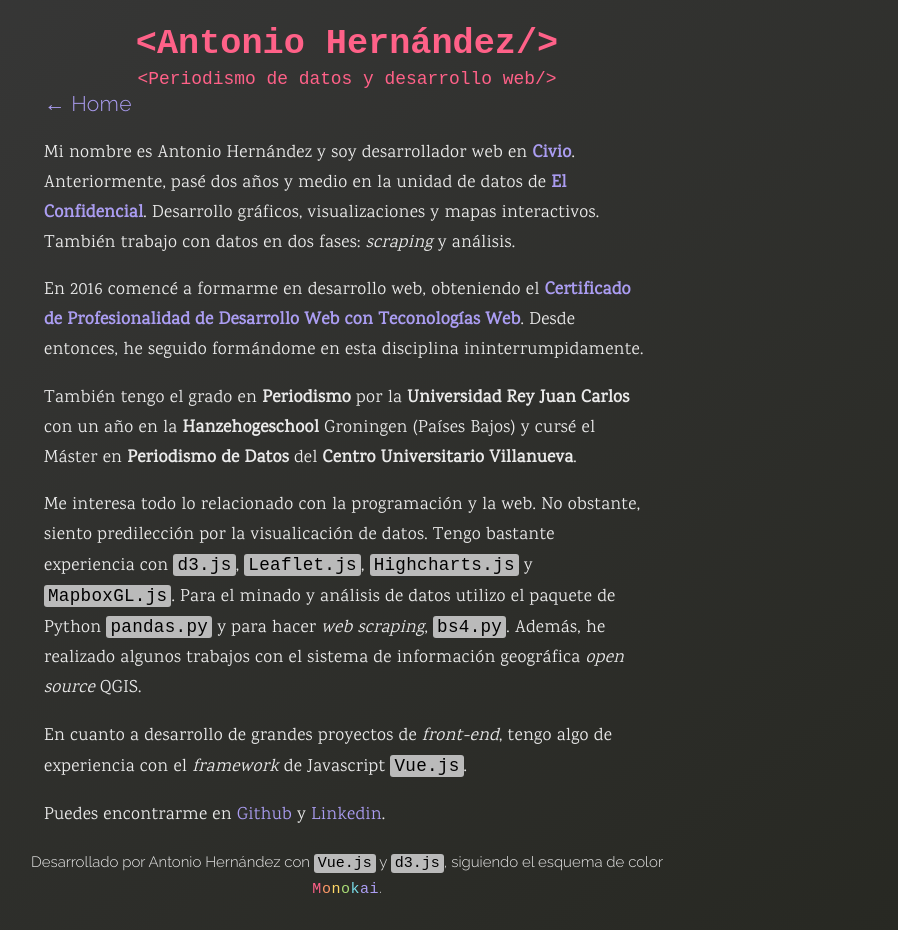
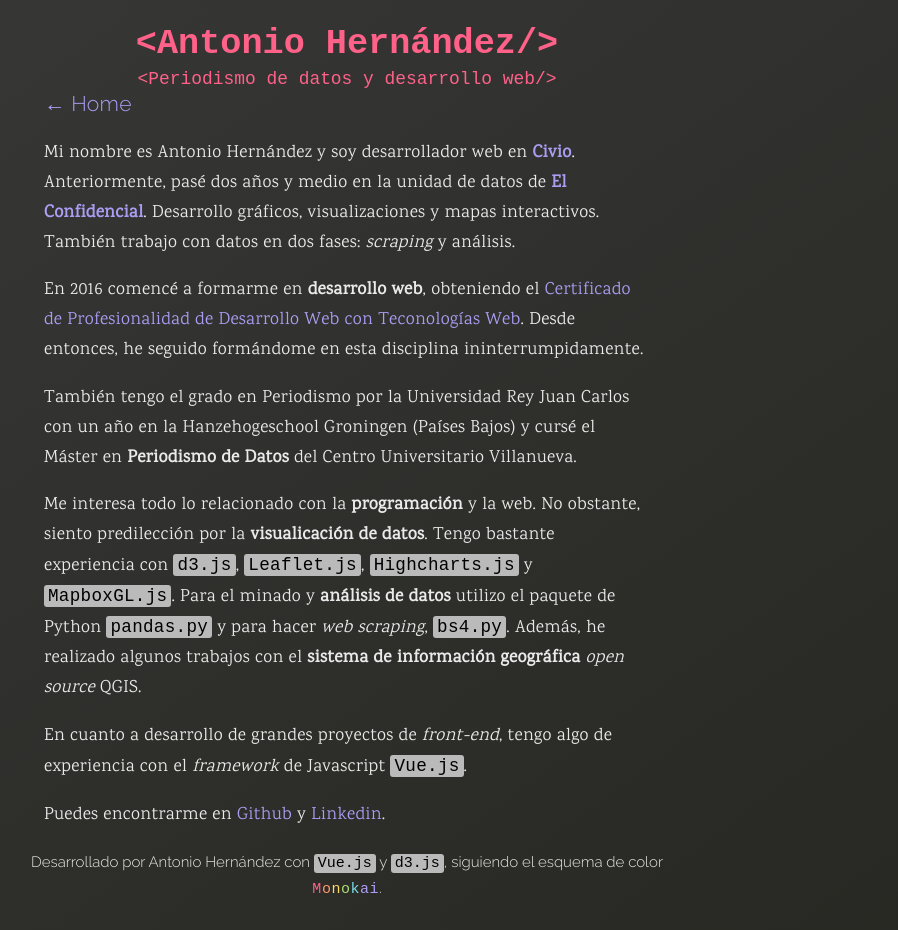
Before and after one commit to anerodata/portfolio, a Vue app: page /about in a window 1280 px wide. Shown: the whole page, without its empty margins (293-1191 px from the left). Built offline with nearby package versions, Linux system fonts and the light colour scheme; a web font is replaced by a local one.

Commit message:
Adding keywords, description and author metadata

```diff
--- a/public/index.html
+++ b/public/index.html
@@ -4,6 +4,9 @@
     <meta charset="utf-8">
     <meta http-equiv="X-UA-Compatible" content="IE=edge">
     <meta name="viewport" content="width=device-width,initial-scale=1.0">
+    <meta name="description" content="Portfolio del periodista de datos y desarrollador web Antonio Hernández en el que expone sus trabajos en organizaciones como Civio y El Confidencial, mostrando una visualización de datos de tipo Treemap sobre las herramientas que utiliza para hacer gráficos, mapas, aplicaciones, análisis y limpieza de datos">
+    <meta name="keywords" content="HTML, CSS, JavaScript, Vue, d3, highcharts, leaflet, mapbox, qgis, pandas, python, programación, periodismo de datos, desarrollo web, aplicaciones, El Confidencial, Civio">
+    <meta name="author" content="Antonio Hernández">
     <link rel="stylesheet" type="text/css" href="../src/assets/css/font.css">
     <link href="https://fonts.googleapis.com/css2?family=Noto+Sans:wght@200&family=Raleway:wght@300&display=swap" rel="stylesheet">
     <link href="https://fonts.googleapis.com/css2?family=Karma&display=swap" rel="stylesheet">
--- a/src/views/About.vue
+++ b/src/views/About.vue
@@ -12,15 +12,15 @@
       </p>
 
       <p>
-        En 2016 comencé a formarme en desarrollo web, obteniendo el <a href="https://github.com/anerodata/portfolio/blob/master/src/assets/pdf/certificado-aplicaciones-web.pdf"><strong>Certificado de Profesionalidad de Desarrollo Web con Teconologías Web</strong></a>. Desde entonces, he seguido formándome en esta disciplina ininterrumpidamente.
+        En 2016 comencé a formarme en <strong>desarrollo web</strong>, obteniendo el <a href="https://github.com/anerodata/portfolio/blob/master/src/assets/pdf/certificado-aplicaciones-web.pdf">Certificado de Profesionalidad de Desarrollo Web con Teconologías Web</a>. Desde entonces, he seguido formándome en esta disciplina ininterrumpidamente.
       </p>
 
       <p>
-        También tengo el grado en <strong>Periodismo</strong> por la <strong>Universidad Rey Juan Carlos</strong> con un año en la <strong>Hanzehogeschool</strong> Groningen (Países Bajos) y cursé el Máster en <strong>Periodismo de Datos</strong> del <strong>Centro Universitario Villanueva</strong>.
+        También tengo el grado en Periodismo por la Universidad Rey Juan Carlos con un año en la Hanzehogeschool Groningen (Países Bajos) y cursé el Máster en <strong>Periodismo de Datos</strong> del Centro Universitario Villanueva.
       </p>
 
       <p>
-        Me interesa todo lo relacionado con la programación y la web. No obstante, siento predilección por la visualicación de datos. Tengo bastante experiencia con <span class="lib-code">d3.js</span>, <span class="lib-code">Leaflet.js</span>, <span class="lib-code">Highcharts.js</span> y <span class="lib-code">MapboxGL.js</span>. Para el minado y análisis de datos utilizo el paquete de Python <span class="lib-code">pandas.py</span> y para hacer <i>web scraping</i>, <span class="lib-code">bs4.py</span>. Además, he realizado algunos trabajos con el sistema de información geográfica <i>open source</i> QGIS.
+        Me interesa todo lo relacionado con la <strong>programación</strong> y la web. No obstante, siento predilección por la <strong>visualicación de datos</strong>. Tengo bastante experiencia con <span class="lib-code">d3.js</span>, <span class="lib-code">Leaflet.js</span>, <span class="lib-code">Highcharts.js</span> y <span class="lib-code">MapboxGL.js</span>. Para el minado y <strong>análisis de datos</strong> utilizo el paquete de Python <span class="lib-code">pandas.py</span> y para hacer <i>web scraping</i>, <span class="lib-code">bs4.py</span>. Además, he realizado algunos trabajos con el <strong>sistema de información geográfica</strong> <i>open source</i> QGIS.
       </p>
       <p>
         En cuanto a desarrollo de grandes proyectos de <i>front-end</i>, tengo algo de experiencia con el <i>framework</i> de Javascript <span class="lib-code">Vue.js</span>.
```
